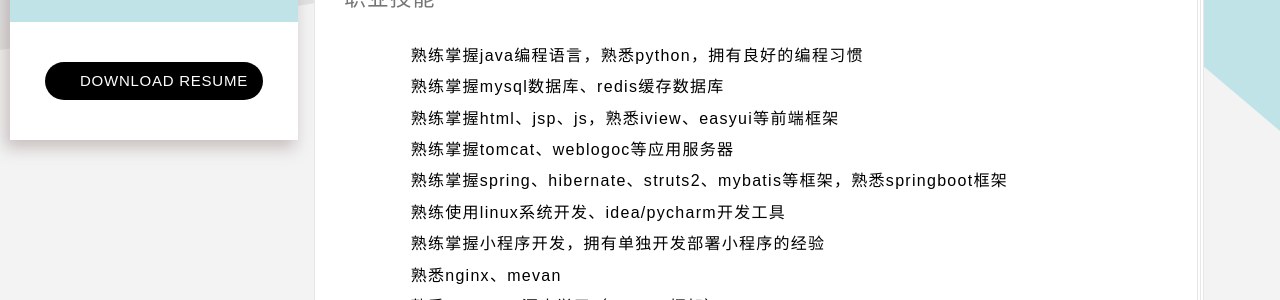
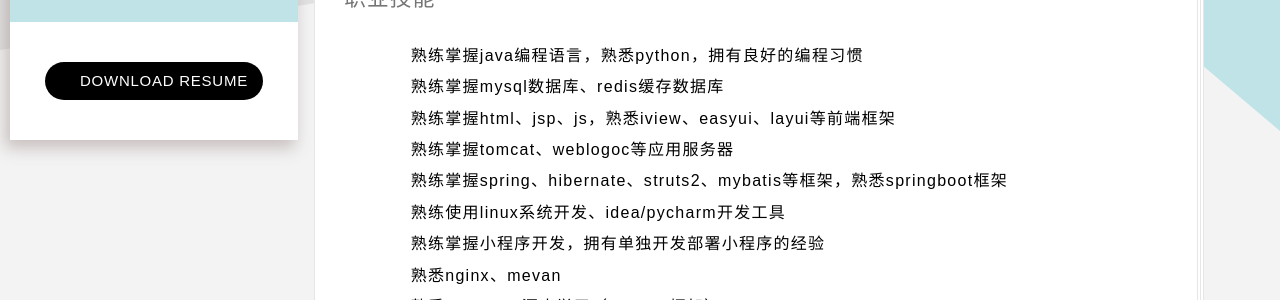
Before and after one commit to fanxuansoft/fanxuansoft.github.io, a Jekyll site: the page built from index.html, in a window 1280 px wide and 900 px high. Shown: the part 405-705 px from the top of the window. Built offline with Jekyll 4.4.1, drawn with Linux system fonts in a browser that asks for light colours; some web fonts are replaced.

Commit message:
Update resumer_02-profetional.html

```diff
--- a/_includes/resumer_02-profetional.html
+++ b/_includes/resumer_02-profetional.html
@@ -7,7 +7,7 @@
             <div class="col-xs-offset-1 clear-mrg">
                 <dd>熟练掌握java编程语言，熟悉python，拥有良好的编程习惯</dd>
                 <dd>熟练掌握mysql数据库、redis缓存数据库</dd>
-                <dd>熟练掌握html、jsp、js，熟悉iview、easyui等前端框架</dd>
+                <dd>熟练掌握html、jsp、js，熟悉iview、easyui、layui等前端框架</dd>
                 <dd>熟练掌握tomcat、weblogoc等应用服务器</dd>
                 <dd>熟练掌握spring、hibernate、struts2、mybatis等框架，熟悉springboot框架</dd>
                 <dd>熟练使用linux系统开发、idea/pycharm开发工具</dd>
```
